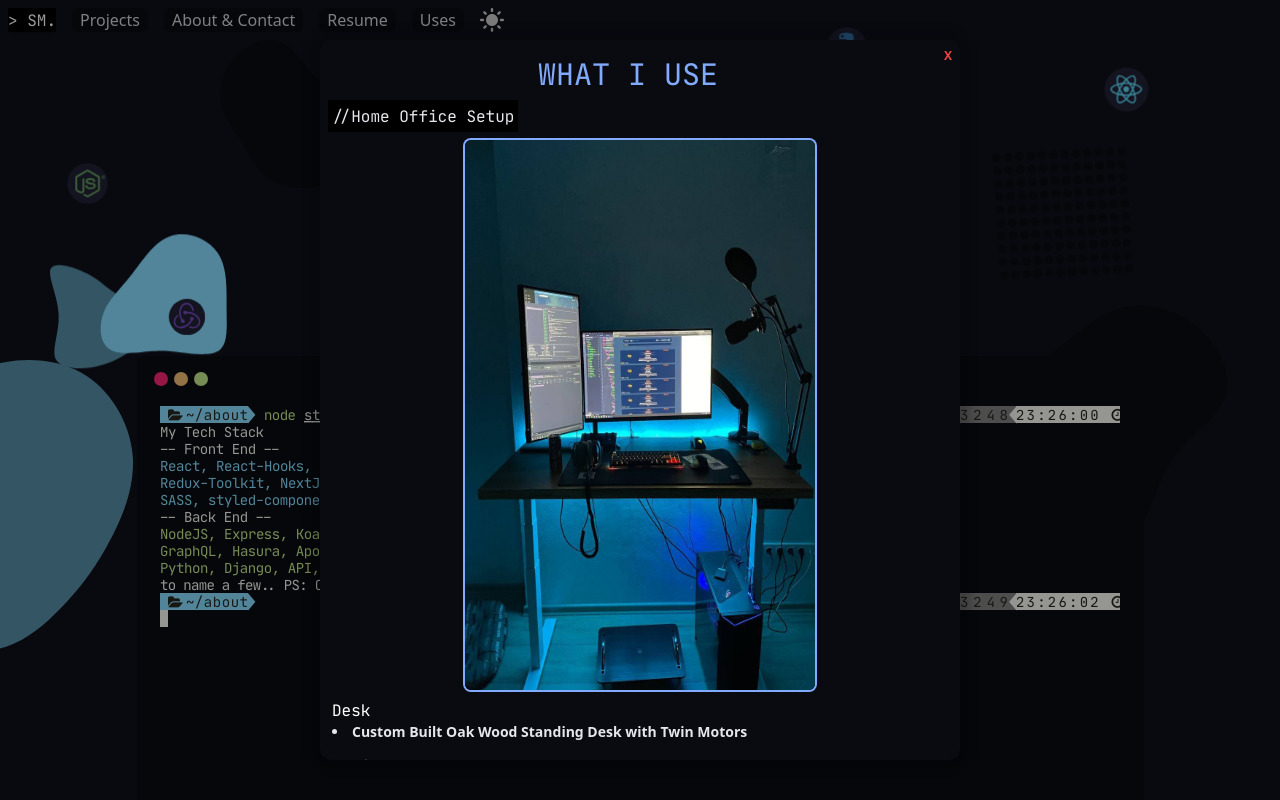
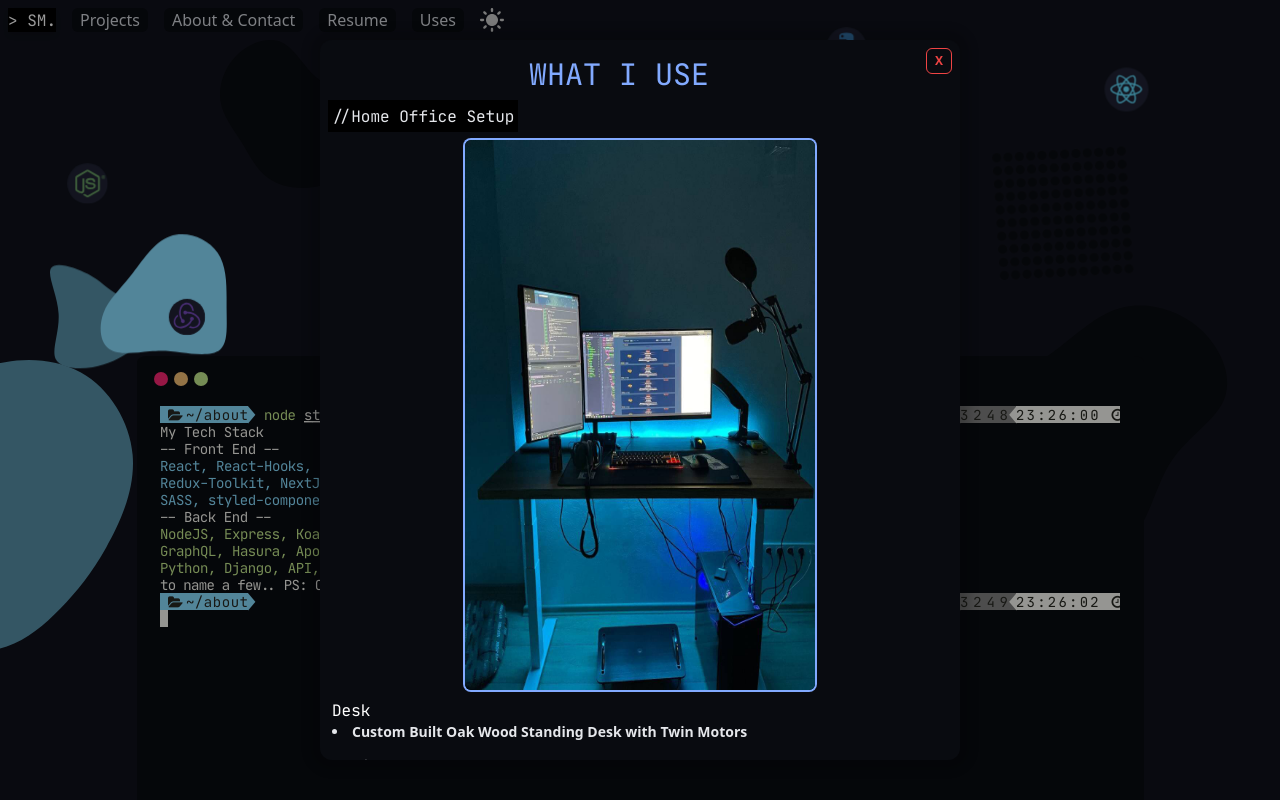
Before and after one commit to smallobject/portfolio, a React (Create React App) app: page / in a window 1280 px wide. Both pictures are taken after a click on the element "Uses". Shown: the top 800 px of the page. Built offline with nearby package versions, Linux system fonts and the light colour scheme.

Commit message:
added more styling to the X since it wasn't very obvious at first

```diff
--- a/src/components/Uses.jsx
+++ b/src/components/Uses.jsx
@@ -30,7 +30,7 @@ const Uses = ({ showUses, setModalView }) => {
         <div className='overlay-container'>
           <div className='uses-container' ref={containerRef}>
             <span
-              className='cursor-pointer font-bold float-right m-2 text-xs text-red-500'
+              className='cursor-pointer font-bold float-right m-2 text-xs text-red-500 stroke-1 border pl-2 pr-2 pt-1 pb-1  border-red-500 rounded-md'
               onClick={() => setModalView()}
             >
               X
@@ -186,6 +186,7 @@ const Uses = ({ showUses, setModalView }) => {
                   >
                     Visual Studio Code
                   </a>
+                </li>
                 <li className='ml-6'>
                   <a
                     rel='noreferrer'
@@ -205,7 +206,6 @@ const Uses = ({ showUses, setModalView }) => {
                   >
                     JetBrains Mono Font
                   </a>
-                  </li>
                 </li>
                 <li className=''>
                   <a
```
Lines whose indentation alone changed are shown as unchanged.
